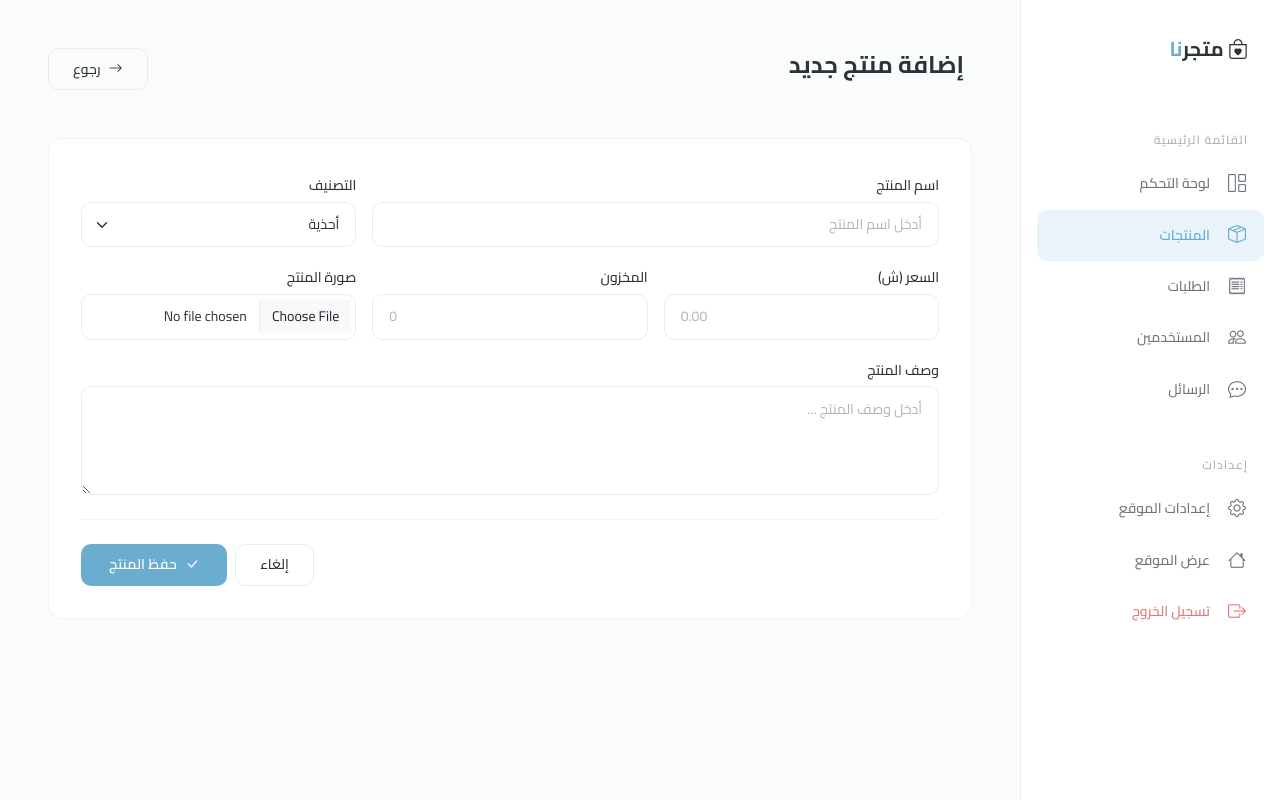
After one commit to mohammedzom/e-commerce_web, a PHP site: page /E-Commerce/admin_product_form.php in a window 1280 px wide. The commit adds this page. Run offline with PHP 8.4, Linux system fonts and the light colour scheme; the visitor is signed in with stand-in values (Sample User, id 1); data comes from the database, SQL or seed files in the repository.

Commit message:
refactor: increase products per page, replace add product modal with external form, and add status notification handling

```diff
--- /dev/null
+++ b/admin_product_form.php
@@ -0,0 +1,126 @@
+<?php
+$page_description = 'إضافة أو تعديل منتجات المتجر من لوحة التحكم.';
+$page_title = 'إضافة منتج';
+require_once 'config/config.php';
+require_once 'includes/middleware/check-admin.php';
+
+$product_id = isset($_GET['id']) ? max(0, (int) $_GET['id']) : 0;
+$is_edit = $product_id > 0;
+$product = null;
+
+if ($is_edit) {
+  $product_stmt = $conn->prepare("SELECT * FROM products WHERE product_id = :product_id");
+  $product_stmt->execute([':product_id' => $product_id]);
+  $product = $product_stmt->fetch(PDO::FETCH_OBJ);
+
+  if (!$product) {
+    header('Location: ' . APPURL . 'admin_products.php?status=not_found');
+    exit;
+  }
+
+  $page_title = 'تعديل المنتج';
+}
+
+$categories = $conn->prepare("SELECT * FROM categories ORDER BY name ASC");
+$categories->execute();
+$categories = $categories->fetchAll(PDO::FETCH_OBJ);
+
+$form_error = $_SESSION['product_form_error'] ?? '';
+unset($_SESSION['product_form_error']);
+
+include 'includes/header.php';
+?>
+
+<body>
+  <?php include 'includes/admin-sidebar.php'; ?>
+
+  <main class="admin-content">
+    <div class="admin-header">
+      <div>
+        <button class="btn btn-outline-custom d-lg-none" id="sidebarToggle" style="padding:0.4rem 0.7rem;">
+          <i class="bi bi-list" style="font-size:1.25rem;"></i>
+        </button>
+        <h1 style="display:inline-block;vertical-align:middle;margin-right:var(--space-sm);">
+          <?php echo $is_edit ? 'تعديل المنتج' : 'إضافة منتج جديد'; ?>
+        </h1>
+      </div>
+      <a class="btn btn-outline-custom" href="<?php echo APPURL; ?>admin_products.php">
+        <i class="bi bi-arrow-right me-2"></i>رجوع
+      </a>
+    </div>
+
+    <?php if ($form_error): ?>
+      <div class="alert alert-danger" role="alert">
+        <?php echo htmlspecialchars($form_error, ENT_QUOTES, 'UTF-8'); ?>
+      </div>
+    <?php endif; ?>
+
+    <div class="card-custom" style="padding:var(--space-xl);border-radius:var(--radius-lg);">
+      <form method="post" enctype="multipart/form-data" action="<?php echo APPURL . ($is_edit ? 'actions/update_product.php' : 'actions/add_product.php'); ?>">
+        <?php if ($is_edit): ?>
+          <input type="hidden" name="product_id" value="<?php echo $product->product_id; ?>">
+        <?php endif; ?>
+
+        <div class="row g-3">
+          <div class="col-md-8">
+            <label class="form-label-custom" for="productName">اسم المنتج</label>
+            <input type="text" class="form-control form-control-custom" id="productName" placeholder="أدخل اسم المنتج" name="name" value="<?php echo htmlspecialchars($product->name ?? '', ENT_QUOTES, 'UTF-8'); ?>" required>
+          </div>
+
+          <div class="col-md-4">
+            <label class="form-label-custom" for="productCategory">التصنيف</label>
+            <select class="form-select form-select-custom" id="productCategory" name="category_id" required>
+              <?php foreach ($categories as $category): ?>
+                <option value="<?php echo $category->category_id; ?>" <?php echo ($is_edit && (int) $product->category_id === (int) $category->category_id) ? 'selected' : ''; ?>>
+                  <?php echo htmlspecialchars($category->name, ENT_QUOTES, 'UTF-8'); ?>
+                </option>
+              <?php endforeach; ?>
+            </select>
+          </div>
+
+          <div class="col-md-4">
+            <label class="form-label-custom" for="productPrice">السعر (ش)</label>
+            <input type="number" class="form-control form-control-custom" id="productPrice" placeholder="0.00" name="price" step="0.01" min="0" value="<?php echo htmlspecialchars($product->price ?? '', ENT_QUOTES, 'UTF-8'); ?>" required>
+          </div>
+
+          <div class="col-md-4">
+            <label class="form-label-custom" for="productStock">المخزون</label>
+            <input type="number" class="form-control form-control-custom" id="productStock" placeholder="0" name="stock" min="0" value="<?php echo htmlspecialchars($product->stock_quantity ?? '', ENT_QUOTES, 'UTF-8'); ?>" required>
+          </div>
+
+          <div class="col-md-4">
+            <label class="form-label-custom" for="productImage">صورة المنتج</label>
+            <input type="file" class="form-control form-control-custom" id="productImage" accept="image/*" name="prodect_image" <?php echo $is_edit ? '' : 'required'; ?>>
+          </div>
+
+          <?php if ($is_edit && !empty($product->image_url)): ?>
+            <div class="col-12">
+              <label class="form-label-custom">الصورة الحالية</label>
+              <div style="width:96px;height:96px;border-radius:var(--radius-sm);overflow:hidden;background:var(--color-bg-alt);">
+                <img src="<?php echo htmlspecialchars($product->image_url, ENT_QUOTES, 'UTF-8'); ?>" alt="<?php echo htmlspecialchars($product->name, ENT_QUOTES, 'UTF-8'); ?>" style="width:100%;height:100%;object-fit:cover;">
+              </div>
+            </div>
+          <?php endif; ?>
+
+          <div class="col-12">
+            <label class="form-label-custom" for="productDescription">وصف المنتج</label>
+            <textarea class="form-control form-control-custom" id="productDescription" rows="4" placeholder="أدخل وصف المنتج ..." name="description" required><?php echo htmlspecialchars($product->description ?? '', ENT_QUOTES, 'UTF-8'); ?></textarea>
+          </div>
+        </div>
+
+        <div class="d-flex justify-content-end gap-2" style="border-top:1px solid var(--color-border-light);padding-top:var(--space-lg);margin-top:var(--space-lg);">
+          <a class="btn btn-outline-custom" href="<?php echo APPURL; ?>admin_products.php">إلغاء</a>
+          <button type="submit" class="btn btn-primary-custom" name="<?php echo $is_edit ? 'updateProductBtn' : 'saveProductBtn'; ?>">
+            <i class="bi bi-check-lg me-2"></i><?php echo $is_edit ? 'حفظ التعديل' : 'حفظ المنتج'; ?>
+          </button>
+        </div>
+      </form>
+    </div>
+  </main>
+  </div>
+
+  <script src="https://cdn.jsdelivr.net/npm/bootstrap@5.3.3/dist/js/bootstrap.bundle.min.js"></script>
+  <script src="<?php echo APPURL . "js/main.js" ?>"></script>
+</body>
+
+</html>
```
Also changed, not shown: admin_products.php (+21 -63 lines).
